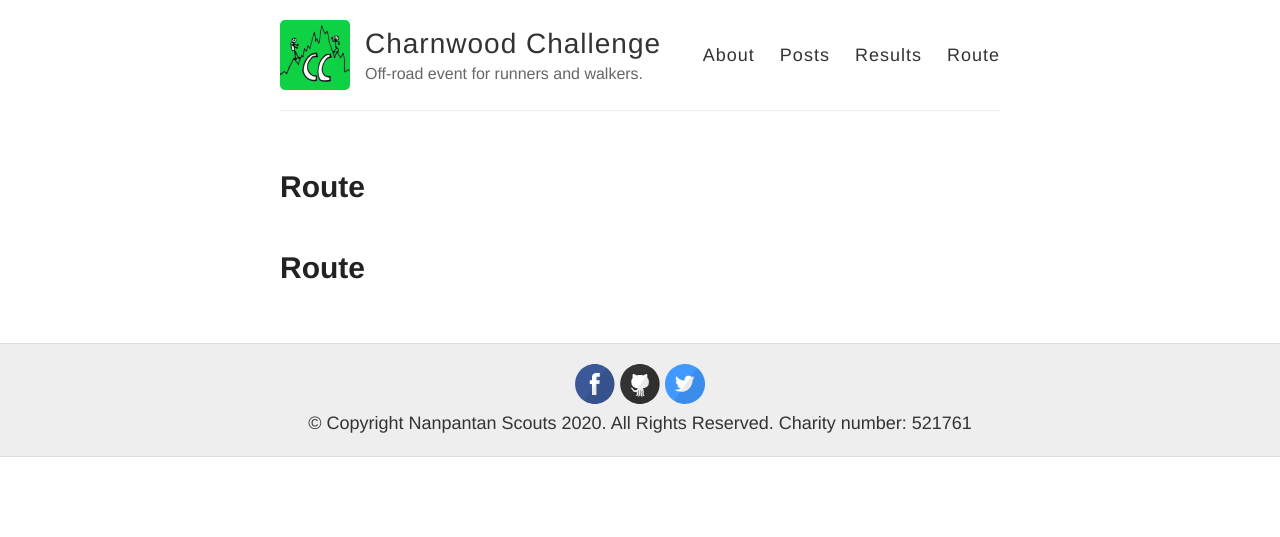
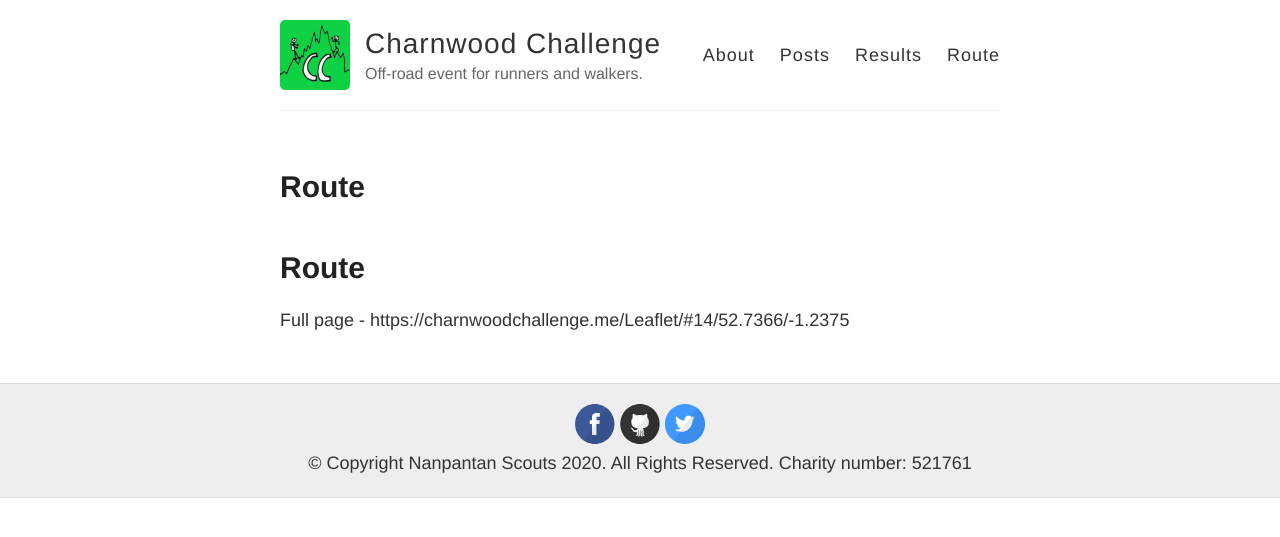
Before and after one commit to Charnwood-Challenge/Charnwood-Challenge.github.io, a Jekyll site: the page built from route.md, in a window 1280 px wide. Shown: the top 537 px of the page. Built offline with Jekyll 4.4.1, drawn with Linux system fonts in a browser that asks for light colours.

Commit message:
Update route.md

```diff
--- a/route.md
+++ b/route.md
@@ -5,3 +5,5 @@ permalink: /route/
 ---
 
 # Route
+
+Full page - https://charnwoodchallenge.me/Leaflet/#14/52.7366/-1.2375
```
